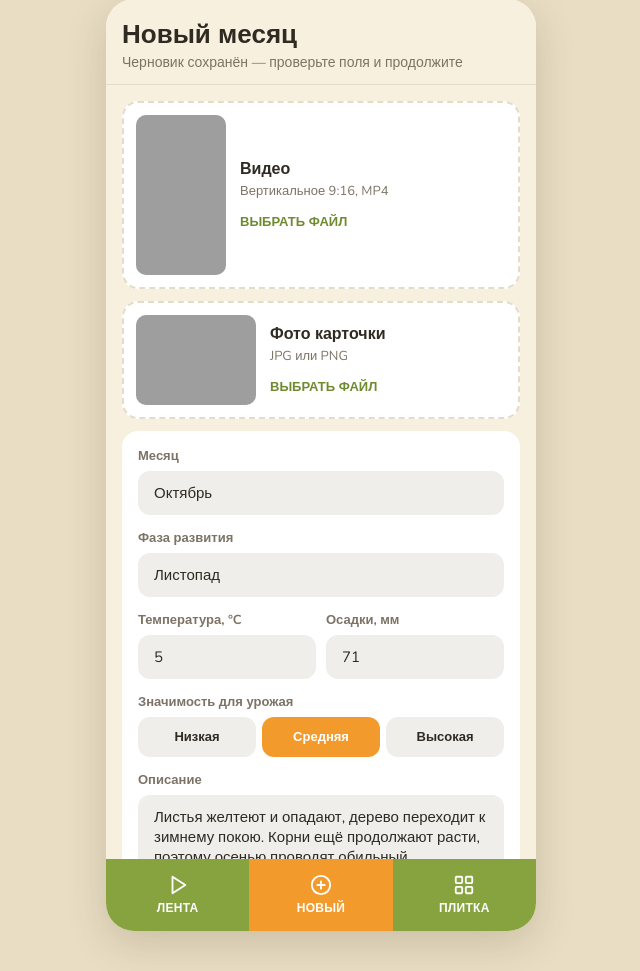
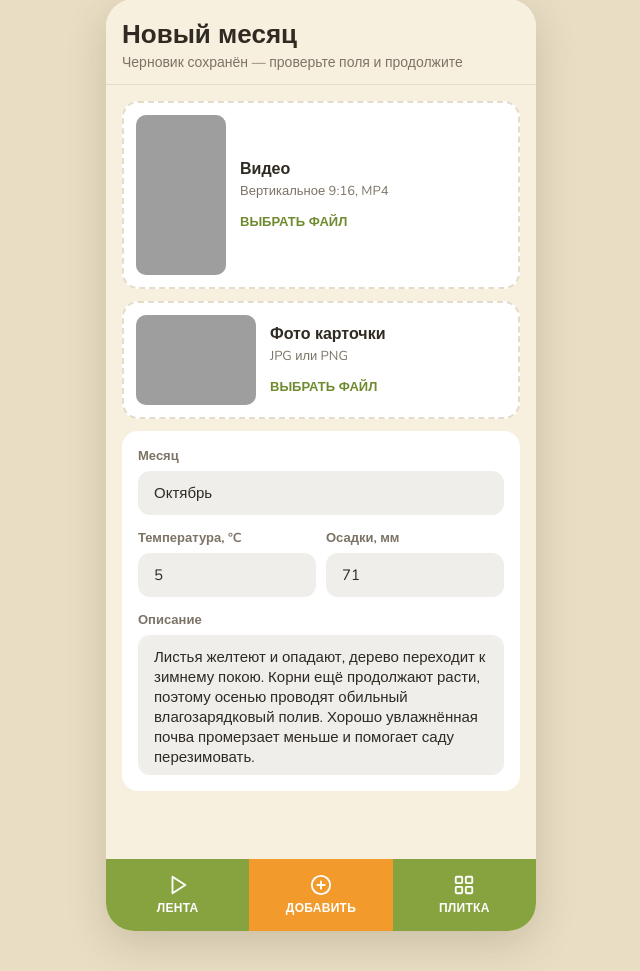
Before and after one commit to bvmur/apple-yield-service, a FastAPI app: page /months/draft in a window 1280 px wide. Shown: the part 41-1012 px from the top of the page, without its empty margins (319-959 px from the left). Run offline with FastAPI, Linux system fonts and the light colour scheme; grey boxes are pictures that could not be loaded.

Commit message:
last fixes

```diff
--- a/main.py
+++ b/main.py
@@ -3,11 +3,7 @@ import uvicorn
 from api.handlers import router
 from fastapi.staticfiles import StaticFiles
 
-app = FastAPI(title="draft-apple")
-
-# @app.get("/")
-# def read_root():
-#     return {"message": "Hello, World!"}
+app = FastAPI(title="months")
 
 app.mount("/static", StaticFiles(directory="static"), name="static")
 app.include_router(router)
--- a/static/css/months.css
+++ b/static/css/months.css
@@ -666,42 +626,11 @@ a {
     width: 178px;
 }
 
-.segments {
-    display: flex;
-    gap: 6px;
-}
 
-.segment {
-    flex: 1;
-}
 
-.segment input {
-    position: absolute;
-    opacity: 0;
-    pointer-events: none;
-}
 
-.segment span {
-    display: flex;
-    align-items: center;
-    justify-content: center;
-    height: 40px;
-    border-radius: 12px;
-    background: var(--field);
-    font-size: 13px;
-    font-weight: 700;
-    cursor: pointer;
-    transition: background 0.15s, color 0.15s;
-}
 
-.segment span:hover {
-    color: var(--orange-dark);
-}
 
-.segment input:checked + span {
-    background: var(--orange);
-    color: var(--white);
-}
 
 .form .field:last-child {
     margin-bottom: 0;
--- a/templates/months_draft.html
+++ b/templates/months_draft.html
@@ -60,11 +60,6 @@
                     <input class="field__input" type="text" name="title"
                            value="{{ draft.title if draft else '' }}" placeholder="Например, Октябрь">
                 </label>
-                <label class="field">
-                    <span class="field__label">Фаза развития</span>
-                    <input class="field__input" type="text" name="phase"
-                           value="{{ draft.phase if draft else '' }}" placeholder="Например, Листопад">
-                </label>
                 <div class="field-row">
                     <label class="field">
                         <span class="field__label">Температура, °C</span>
@@ -76,18 +71,6 @@
                         <input class="field__input" type="number" name="norm_precip" min="0"
                                value="{{ draft.norm_precip if draft else '' }}">
                     </label>
-                </div>
-                <div class="field">
-                    <span class="field__label">Значимость для урожая</span>
-                    <div class="segments">
-                        {% for level, name in [(1, "Низкая"), (2, "Средняя"), (3, "Высокая")] %}
-                        <label class="segment">
-                            <input type="radio" name="impact" value="{{ level }}"
-                                   {{ "checked" if draft and draft.impact == level }}>
-                            <span>{{ name }}</span>
-                        </label>
-                        {% endfor %}
-                    </div>
                 </div>
                 <label class="field">
                     <span class="field__label">Описание</span>
@@ -105,7 +88,7 @@
         </a>
         <a class="tab {{ 'tab--active' if active_tab == 'draft' }}" href="/months/draft">
             <svg class="icon" viewBox="0 0 24 24"><circle cx="12" cy="12" r="10"/><path d="M8 12h8M12 8v8"/></svg>
-            Новый
+            Добавить
         </a>
         <a class="tab {{ 'tab--active' if active_tab == 'list' }}" href="/months">
             <svg class="icon" viewBox="0 0 24 24"><rect x="3" y="3" width="7" height="7" rx="1"/><rect x="14" y="3" width="7" height="7" rx="1"/><rect x="3" y="14" width="7" height="7" rx="1"/><rect x="14" y="14" width="7" height="7" rx="1"/></svg>
```
Also changed, not shown: other parts of static/css/months.css (+0 -40 lines), data/collections.py (+0 -16 lines), templates/months_feed.html (+14 -13 lines), templates/months_list.html (+0 -9 lines).
